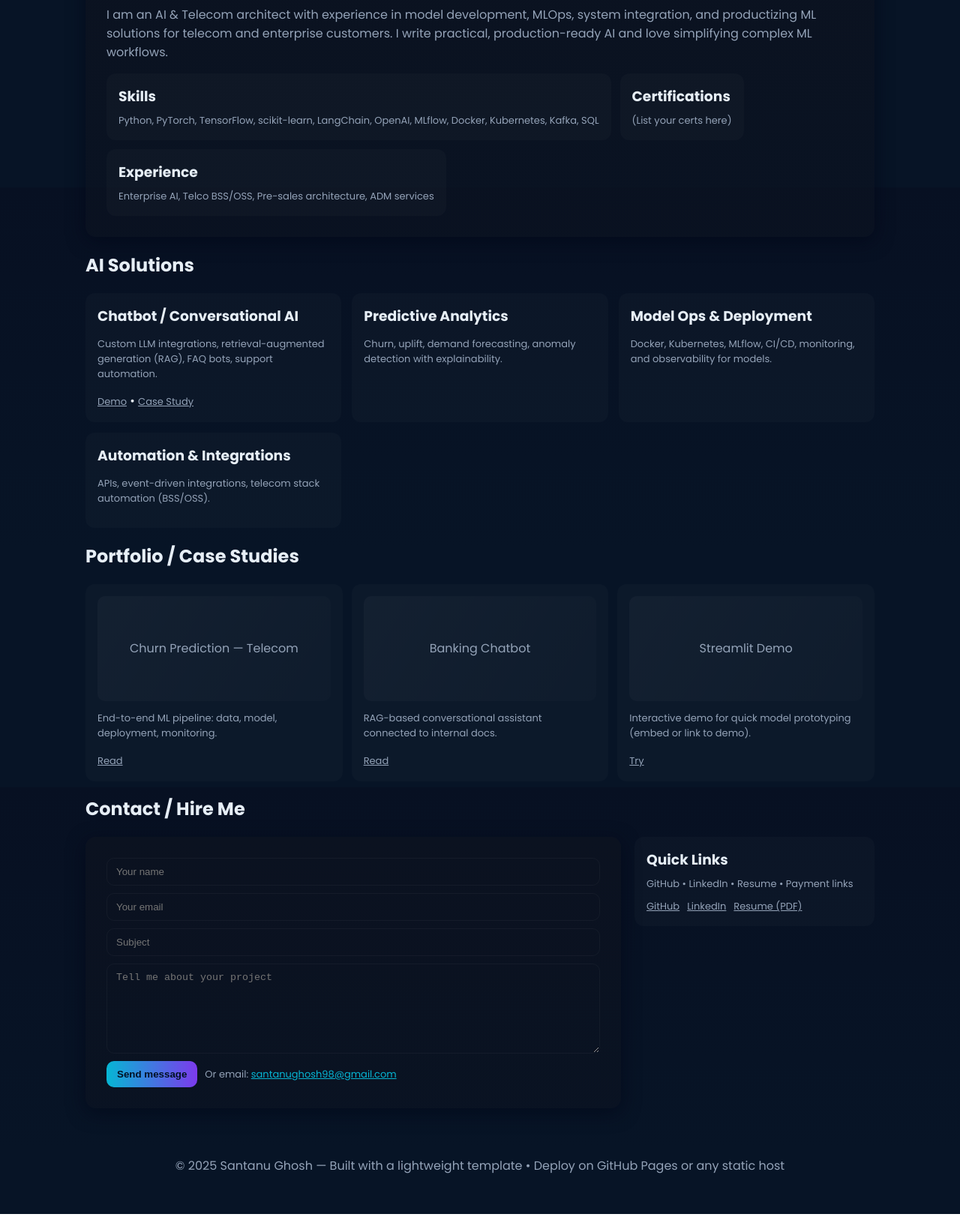
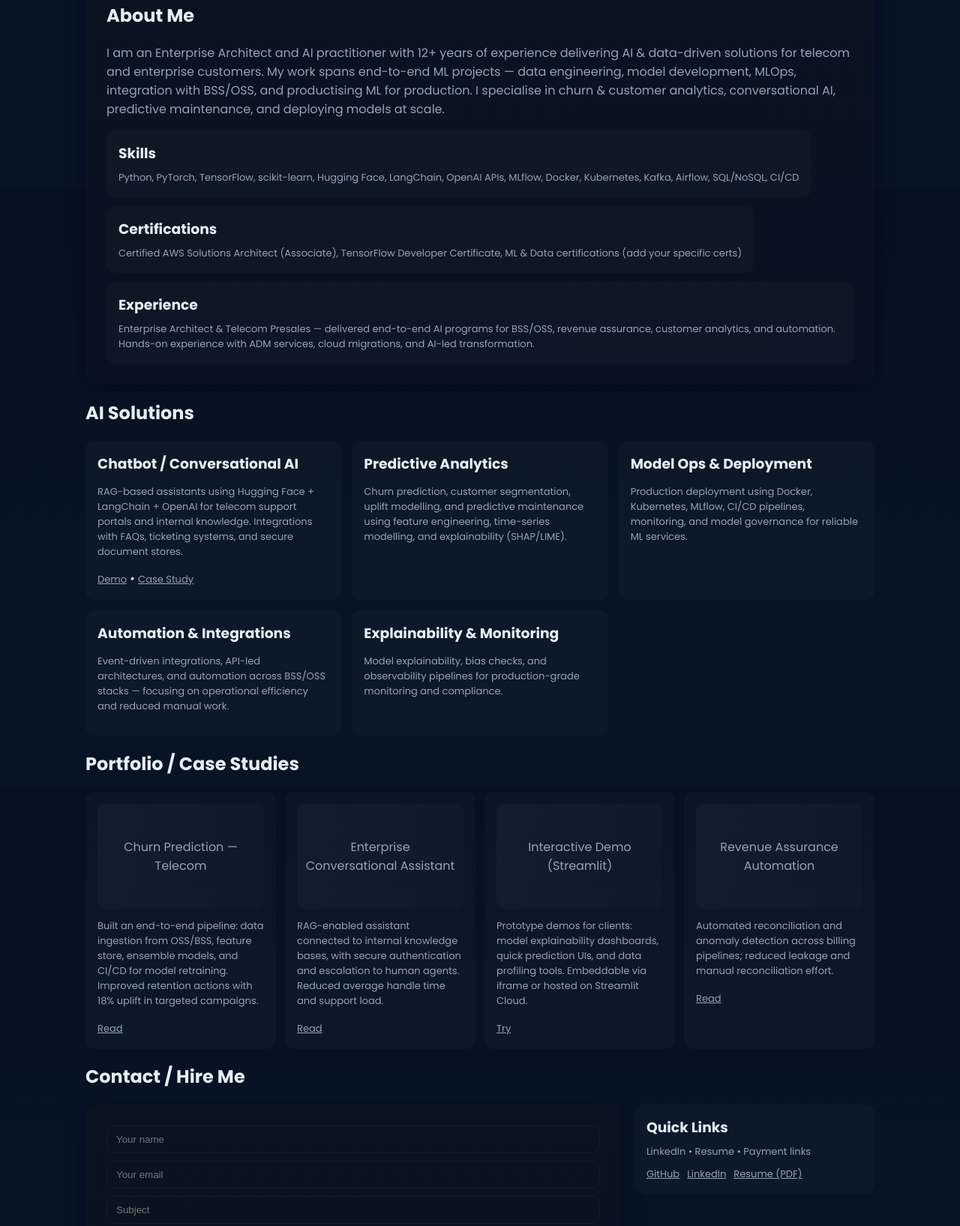
Before and after one commit to santanug5ai/aisolutions, a plain HTML site: page index.html in a window 1280 px wide. Shown: the part 550-2185 px from the top of the page at 75% size. Drawn offline with Linux system fonts and the light colour scheme.

Commit message:
Update index.html
updated2

```diff
--- a/index.html
+++ b/index.html
@@ -38,7 +38,7 @@
     .card{background:rgba(255,255,255,0.02); padding:16px; border-radius:12px}
     .card h3{margin:0 0 8px}
     .portfolio-grid{display:grid; grid-template-columns:repeat(auto-fit,minmax(220px,1fr)); gap:12px}
-    .thumb{height:140px; border-radius:10px; background:linear-gradient(120deg, rgba(255,255,255,0.03), rgba(255,255,255,0.01)); display:flex;align-items:center;justify-content:center;color:var(--muted)}
+    .thumb{height:140px; border-radius:10px; background:linear-gradient(120deg, rgba(255,255,255,0.03), rgba(255,255,255,0.01)); display:flex;align-items:center;justify-content:center;color:var(--muted); text-align:center; padding:10px}
     footer{margin-top:36px; color:var(--muted); text-align:center; padding:28px 0}
     .contact-form{display:grid; gap:10px}
     input, textarea{background:transparent; border:1px solid rgba(255,255,255,0.04); padding:10px 12px; border-radius:10px; color:inherit}
@@ -73,7 +73,6 @@
         <a href="#solutions">AI Solutions</a>
         <a href="#portfolio">Portfolio</a>
         <a href="#contact">Contact</a>
-        <a href="https://github.com/santanug5ai" target="_blank">GitHub</a>
       </nav>
       <div class="mobile-nav" style="display:none">
         <button class="btn btn-ghost" id="menuBtn">Menu</button>
@@ -83,7 +82,7 @@
     <main>
       <section id="home" class="hero">
         <div class="hero-card">
-          <h1>Hello — I\'m <span class="tag">Santanu</span></h1>
+          <h1>Hello — I'm <span class="tag">Santanu</span></h1>
           <p class="lead">I help telecom and enterprise teams build production-ready AI — from PoC to deployed solutions (chatbots, predictive models, automation).</p>
           <div class="cta">
             <a class="btn btn-primary" href="#contact">Request Demo</a>
@@ -97,10 +96,11 @@
         </div>
 
         <aside class="profile">
-          <img src="https://github.com/santanug5ai/aisolutions/blob/main/1676869232430.jpg" alt="profile" style="width:88px;height:88px;border-radius:12px;object-fit:cover;background:var(--glass);display:block;margin-bottom:10px">
+          <!-- using the raw GitHub file URL for your uploaded photo -->
+          <img src="https://raw.githubusercontent.com/santanug5ai/aisolutions/main/myphoto.jpg" alt="Santanu Ghosh" style="width:120px;height:120px;border-radius:12px;object-fit:cover;background:var(--glass);display:block;margin-bottom:10px">
           <div style="font-weight:700">Santanu Ghosh</div>
-          <div class="small">Enterprise Architect • AI Engineer • Telecom Presales</div>
-          <p class="small" style="margin-top:10px;color:var(--muted)">Available for consulting and short-term projects. I deliver ML production, model ops and scaled automation.</p>
+          <div class="small">Enterprise Architect • AI & Cloud-Native Architect • Telecom Presales</div>
+          <p class="small" style="margin-top:10px;color:var(--muted)">Available for consulting and short-term projects. I deliver ML production, model ops and scaled automation for telecom and enterprise customers.</p>
           <div style="margin-top:12px">
             <a class="btn btn-primary" href="#contact">Hire Me</a>
           </div>
@@ -110,19 +110,19 @@
       <section id="about" style="margin-top:28px">
         <div class="hero-card">
           <h2>About Me</h2>
-          <p class="lead">I am an AI & Telecom architect with experience in model development, MLOps, system integration, and productizing ML solutions for telecom and enterprise customers. I write practical, production-ready AI and love simplifying complex ML workflows.</p>
+          <p class="lead">I am an Enterprise Architect and AI practitioner with 12+ years of experience delivering AI & data-driven solutions for telecom and enterprise customers. My work spans end-to-end ML projects — data engineering, model development, MLOps, integration with BSS/OSS, and productising ML for production. I specialise in churn & customer analytics, conversational AI, predictive maintenance, and deploying models at scale.</p>
           <div style="margin-top:12px; display:flex; gap:12px; flex-wrap:wrap">
             <div class="card">
               <h3>Skills</h3>
-              <div class="small">Python, PyTorch, TensorFlow, scikit-learn, LangChain, OpenAI, MLflow, Docker, Kubernetes, Kafka, SQL</div>
+              <div class="small">Python, PyTorch, TensorFlow, scikit-learn, Hugging Face, LangChain, OpenAI APIs, MLflow, Docker, Kubernetes, Kafka, Airflow, SQL/NoSQL, CI/CD</div>
             </div>
             <div class="card">
               <h3>Certifications</h3>
-              <div class="small">(List your certs here)</div>
+              <div class="small">Certified AWS Solutions Architect (Associate), TensorFlow Developer Certificate, ML & Data certifications (add your specific certs)</div>
             </div>
             <div class="card">
               <h3>Experience</h3>
-              <div class="small">Enterprise AI, Telco BSS/OSS, Pre-sales architecture, ADM services</div>
+              <div class="small">Enterprise Architect & Telecom Presales — delivered end-to-end AI programs for BSS/OSS, revenue assurance, customer analytics, and automation. Hands-on experience with ADM services, cloud migrations, and AI-led transformation.</div>
             </div>
           </div>
         </div>
@@ -133,20 +133,24 @@
         <div class="solutions">
           <div class="card">
             <h3>Chatbot / Conversational AI</h3>
-            <p class="small">Custom LLM integrations, retrieval-augmented generation (RAG), FAQ bots, support automation.</p>
+            <p class="small">RAG-based assistants using Hugging Face + LangChain + OpenAI for telecom support portals and internal knowledge. Integrations with FAQs, ticketing systems, and secure document stores.</p>
             <div style="margin-top:8px"><a class="small" href="#">Demo</a> • <a class="small" href="#">Case Study</a></div>
           </div>
           <div class="card">
             <h3>Predictive Analytics</h3>
-            <p class="small">Churn, uplift, demand forecasting, anomaly detection with explainability.</p>
+            <p class="small">Churn prediction, customer segmentation, uplift modelling, and predictive maintenance using feature engineering, time-series modelling, and explainability (SHAP/LIME).</p>
           </div>
           <div class="card">
             <h3>Model Ops & Deployment</h3>
-            <p class="small">Docker, Kubernetes, MLflow, CI/CD, monitoring, and observability for models.</p>
+            <p class="small">Production deployment using Docker, Kubernetes, MLflow, CI/CD pipelines, monitoring, and model governance for reliable ML services.</p>
           </div>
           <div class="card">
             <h3>Automation & Integrations</h3>
-            <p class="small">APIs, event-driven integrations, telecom stack automation (BSS/OSS).</p>
+            <p class="small">Event-driven integrations, API-led architectures, and automation across BSS/OSS stacks — focusing on operational efficiency and reduced manual work.</p>
+          </div>
+          <div class="card">
+            <h3>Explainability & Monitoring</h3>
+            <p class="small">Model explainability, bias checks, and observability pipelines for production-grade monitoring and compliance.</p>
           </div>
         </div>
       </section>
@@ -156,18 +160,23 @@
         <div class="portfolio-grid">
           <div class="card">
             <div class="thumb">Churn Prediction — Telecom</div>
-            <p class="small">End-to-end ML pipeline: data, model, deployment, monitoring.</p>
+            <p class="small">Built an end-to-end pipeline: data ingestion from OSS/BSS, feature store, ensemble models, and CI/CD for model retraining. Improved retention actions with 18% uplift in targeted campaigns.</p>
             <div style="margin-top:8px"><a class="small" href="#">Read</a></div>
           </div>
           <div class="card">
-            <div class="thumb">Banking Chatbot</div>
-            <p class="small">RAG-based conversational assistant connected to internal docs.</p>
+            <div class="thumb">Enterprise Conversational Assistant</div>
+            <p class="small">RAG-enabled assistant connected to internal knowledge bases, with secure authentication and escalation to human agents. Reduced average handle time and support load.</p>
             <div style="margin-top:8px"><a class="small" href="#">Read</a></div>
           </div>
           <div class="card">
-            <div class="thumb">Streamlit Demo</div>
-            <p class="small">Interactive demo for quick model prototyping (embed or link to demo).</p>
+            <div class="thumb">Interactive Demo (Streamlit)</div>
+            <p class="small">Prototype demos for clients: model explainability dashboards, quick prediction UIs, and data profiling tools. Embeddable via iframe or hosted on Streamlit Cloud.</p>
             <div style="margin-top:8px"><a class="small" href="#">Try</a></div>
+          </div>
+          <div class="card">
+            <div class="thumb">Revenue Assurance Automation</div>
+            <p class="small">Automated reconciliation and anomaly detection across billing pipelines; reduced leakage and manual reconciliation effort.</p>
+            <div style="margin-top:8px"><a class="small" href="#">Read</a></div>
           </div>
         </div>
       </section>
@@ -190,12 +199,12 @@
 
           <aside class="card">
             <h3>Quick Links</h3>
-            <div class="small">GitHub • LinkedIn • Resume • Payment links</div>
+            <div class="small">LinkedIn • Resume • Payment links</div>
             <div style="margin-top:10px">
               <div class="socials">
-                <a class="small" href="#">GitHub</a>
-                <a class="small" href="#">LinkedIn</a>
-                <a class="small" href="#">Resume (PDF)</a>
+                <a class="small" href="https://github.com/santanug5ai" target="_blank">GitHub</a>
+                <a class="small" href="https://www.linkedin.com/in/santanu-ghosh-23204624/" target="_blank">LinkedIn</a>
+                <a class="small" href="https://raw.githubusercontent.com/santanug5ai/aisolutions/main/Resume_Santanu_Ghosh.pdf" target="_blank">Resume (PDF)</a>
               </div>
             </div>
           </aside>
@@ -235,16 +244,13 @@
   <!--
     HOW TO DEPLOY (quick):
     1. Save this file as index.html
-    2. Create a new GitHub repository named <your-username>.github.io
-    3. Push this index.html to the repository default branch (main). GitHub Pages will auto-serve it at https://<your-username>.github.io
-    4. To use a custom domain: add your domain in repository Pages settings and create an A/CNAME record with your domain registrar.
+    2. Commit & push to your GitHub repo root (main branch)
+    3. In repo Settings → Pages: set Source = main / (root)
+    4. Visit: https://santanug5ai.github.io/aisolutions/
 
-    OPTIONAL ENHANCEMENTS:
-    - Replace placeholder images with your photo (update <img src="" ...>
-    - Embed Streamlit/HuggingFace demos using <iframe> links
-    - Replace mailto with a serverless form (Netlify Forms, Formspree, or Google Forms)
-    - Add Google Analytics or Plausible for tracking
-    - Add payment buttons (Gumroad, Razorpay) where needed
+    NOTES:
+    - I set the Resume PDF link to a likely raw GitHub path. If your PDF is located elsewhere, update that link.
+    - If you'd like the Quick Links area to remove GitHub as well, tell me and I'll remove it.
   -->
 </body>
 </html>
```
